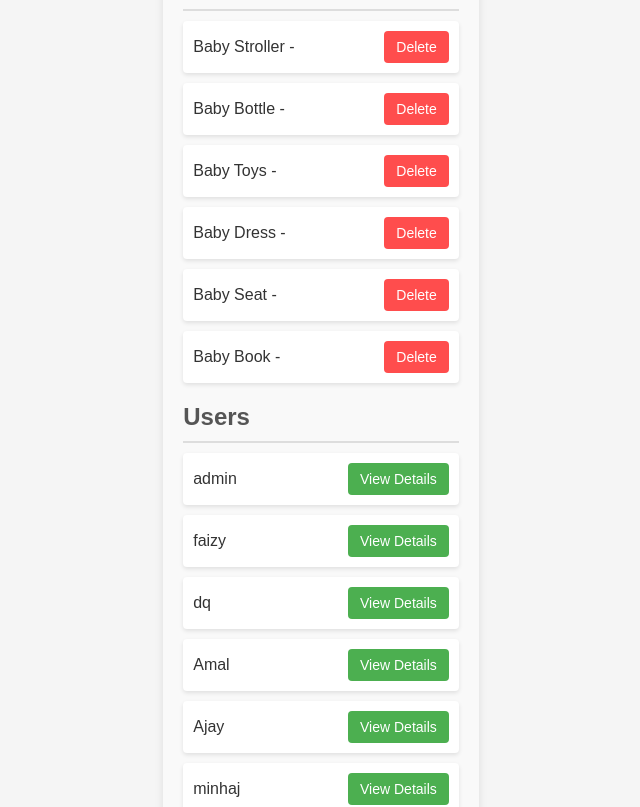
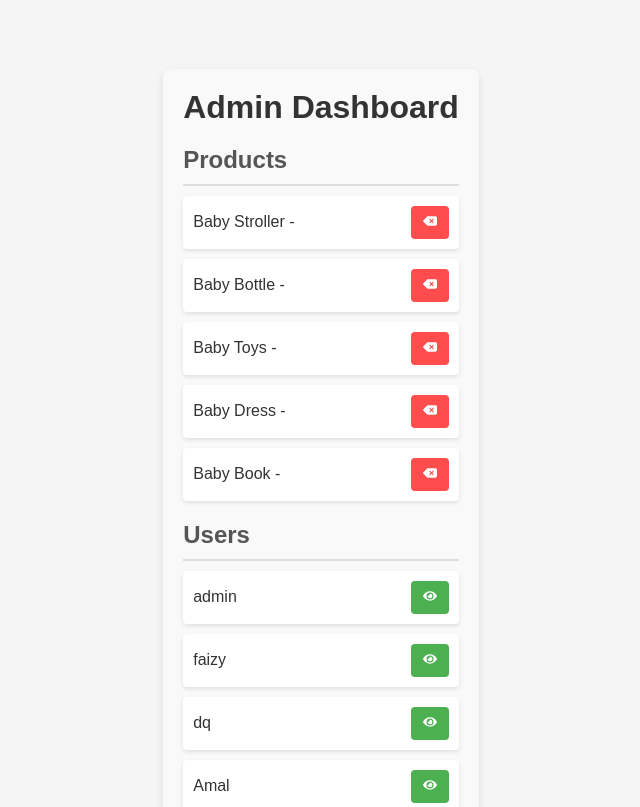
Before and after one commit to Hrithik-14/Baby-shop, a React (Vite) app: page /admin/dashboard in a window 1280 px wide. Shown: the top 807 px of the page, without its empty margins (319-959 px from the left). Built offline with nearby package versions, Linux system fonts and the light colour scheme; data requests are answered from the project's data file; sample sign-in values are in the browser's storage.

Commit message:
first commit

```diff
--- a/db.json
+++ b/db.json
@@ -8,7 +8,6 @@
       "image1": "https://media.hunyhuny.com/12181-large_default/stroller-pram-reversible-seat-adjustable-handle-bar-khakhee.jpg",
       "image2": "https://media.hunyhuny.com/11388-large_default/stroller-pram-reversible-seat-adjustable-handle-bar-khakhee.jpg",
       "image3": "https://media.hunyhuny.com/11264-large_default/stroller-pram-reversible-seat-adjustable-handle-bar-khakhee.jpg"
-
     },
     {
       "id": "2",
@@ -36,16 +35,6 @@
       "image1": "https://cdn.pixelspray.io/v2/black-bread-289bfa/XUefL6/wrkr/t.resize(h:1355,w:1080)/data/mothercare/24dec2021/ZB604-1.jpg",
       "image2": "https://cdn.pixelspray.io/v2/black-bread-289bfa/XUefL6/wrkr/t.resize(h:1355,w:1080)/data/mothercare/24dec2021/ZB604-2.jpg",
       "image3": "https://encrypted-tbn3.gstatic.com/shopping?q=tbn:ANd9GcQeCNh5gYdat_JJr7oVcBcLFwrazNCrBCK1Z-VUac39glPF5Hhw95O9PlEGuzFV8He42_DbvIE0pTNGt4bIJII0ndR-BNkzpA"
-    },
-    {
-
-      "id": "5",
-      "name": "Baby Seat",
-      "price": 50,
-      "description": "A comfortable and safe stroller for your baby.",
-      "image1": "https://m.media-amazon.com/images/I/61+pNd4MC6L._SL1500_.jpg",
-      "image2": "https://m.media-amazon.com/images/I/71cH6aE0tbL._SL1500_.jpg",
-      "image3": "https://m.media-amazon.com/images/I/71WLh4aaR-L._SL1500_.jpg"
     },
     {
       "id": "5",
--- a/src/Admin/Dashboard.css
+++ b/src/Admin/Dashboard.css
@@ -4,7 +4,7 @@
     background-color: #f9f9f9;
     border-radius: 8px;
     max-width: 800px;
-    margin-top: 100px;
+    margin: 0 auto;
     box-shadow: 0 4px 8px rgba(0, 0, 0, 0.1);
 }
 
--- a/src/Admin/Dashboard.jsx
+++ b/src/Admin/Dashboard.jsx
@@ -57,6 +57,8 @@
 import React, { useState, useEffect } from "react";
 import axios from "axios";
 // import './Dashboard.css';
+import { FaEye } from "react-icons/fa";
+import { FaDeleteLeft } from "react-icons/fa6";
 
 const Dashboard = () => {
     const [products, setProducts] = useState([]);
@@ -95,7 +97,7 @@ const Dashboard = () => {
                             style={styles.deleteButton}
                             onClick={() => deleteProduct(product.id)}
                         >
-                            Delete
+                            <FaDeleteLeft />
                         </button>
                     </li>
                 ))}
@@ -110,7 +112,7 @@ const Dashboard = () => {
                             style={styles.detailsButton}
                             onClick={() => alert(`User: ${user.name}\nOrder Details: Order #123 - 3 items`)}
                         >
-                            View Details
+                            <FaEye />
                         </button>
                     </li>
                 ))}
@@ -126,8 +128,9 @@ const styles = {
       fontFamily: 'Arial, sans-serif',
       backgroundColor: '#f9f9f9',
       borderRadius: '8px',
+
       maxWidth: '800px',
-      margin: '0 auto',
+      marginTop: '300px',
       boxShadow: '0 4px 8px rgba(0, 0, 0, 0.1)',
   },
   header: {
--- a/src/Admin/Order.jsx
+++ b/src/Admin/Order.jsx
@@ -1,4 +1,4 @@
-import React, { useState } from 'react'
+import React, { useEffect, useState } from 'react'
 
 function Order() {
   const [products,setProducts] = useState([])
--- a/src/Admin/Products.jsx
+++ b/src/Admin/Products.jsx
@@ -1,9 +1,33 @@
-import React from 'react'
+import React, { useEffect, useState } from 'react'
 
 function Products() {
+  const [products,setProducts] = useState([])
+
+  useEffect(()=>{
+    async () =>{
+      const response = await axios.get("http://localhost:4001/products");
+      setProducts(response.dat)
+    }
+
+  })
   return (
-    <div></div>
+  <div  className="main">
+                <h1 >Admin Dashboard</h1>
+                <h2>Products</h2>
+                <ul style={styles.list}>
+                    {products.map((product) => (
+                        <li key={product.id}>
+                            <span>{product.name} </span>
+                            <button
+                                onClick={() => deleteProduct(product.id)}
+                            >
+                                <FaDeleteLeft />
+                            </button>
+                        </li>
+                    ))}
+                </ul>
+                </div>
   )
-}
+  }
 
 export default Products
--- a/src/Pages/AdminNav.jsx
+++ b/src/Pages/AdminNav.jsx
@@ -67,7 +67,7 @@ function AdminNav() {
             </Link>
           </li>
           <li className="nav-item">
-            <Link to="/admin/settings" className="nav-link">
+            <Link to="/admin/products" className="nav-link">
             <FaProductHunt className="nav-icon"/>
               <span>Products</span>
             </Link>
```
Also changed, not shown: src/Pages/ProductList.jsx (+1 -9 lines), src/Pages/Register.jsx (line endings or trailing spaces).
